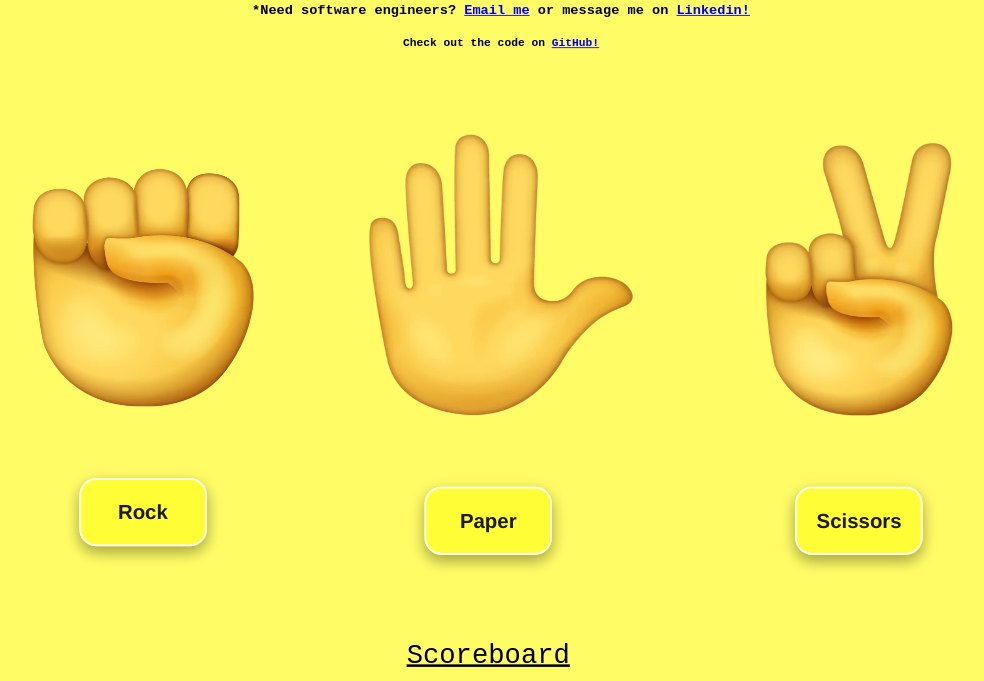
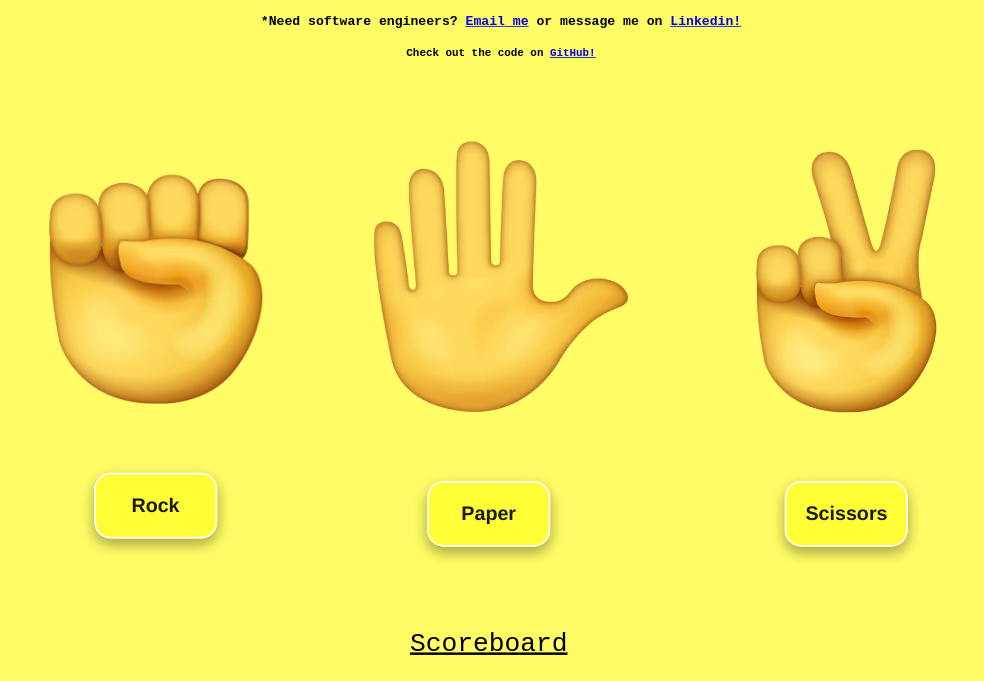
Before and after one commit to amlaban65/rock_paper_scissors-project, a plain HTML site: page index.html in a window 1280 px wide. Shown: the part 224-905 px from the top of the page, without its empty margins (139-1123 px from the left). Drawn offline with Linux system fonts and the light colour scheme.

Commit message:
fix css to zoom out

```diff
--- a/style.css
+++ b/style.css
@@ -1,5 +1,5 @@
 body {
-	transform: scale(0.85);
+	transform: scale(0.82);
 	background-color: #fffc2fbb;
 }
 h1, h2, h3, h4, h5 {
```
